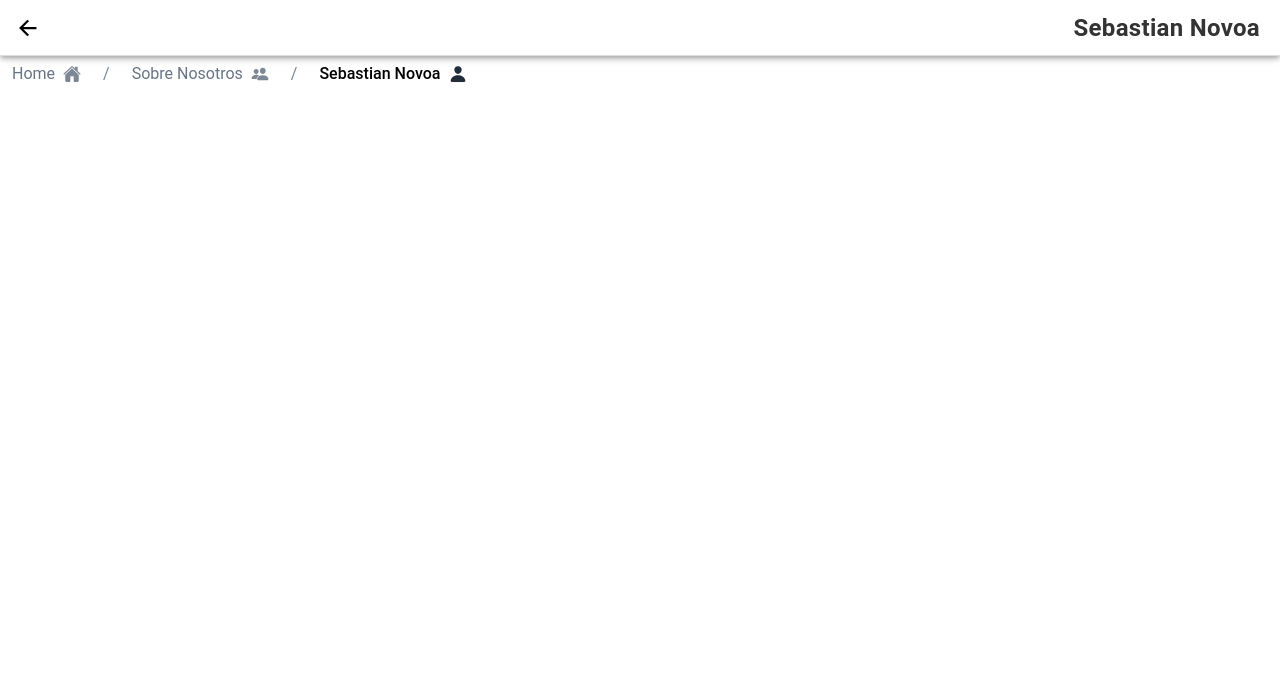
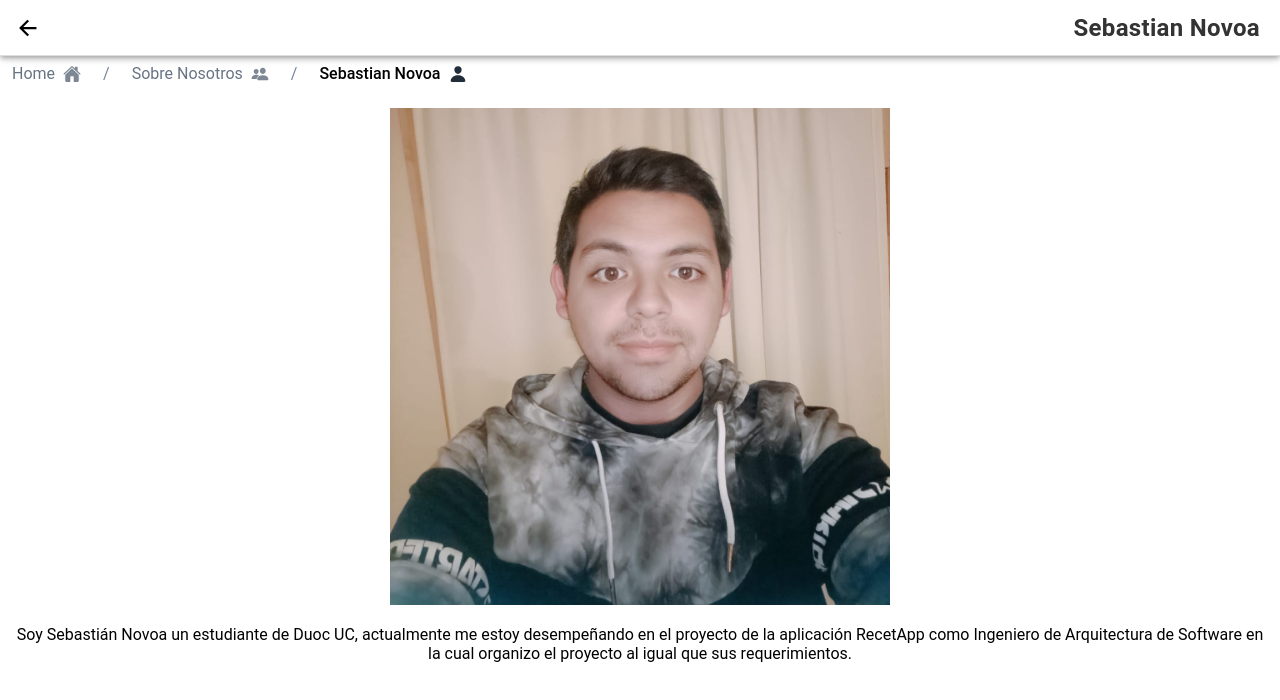
Before and after one commit to Matoxx01/RecetApp, a React (Vite) app: page /SebaN in a window 1280 px wide. Shown: the top 700 px of the page. Built offline with nearby package versions, Linux system fonts and the light colour scheme.

Commit message:
Actulizacion de "Aboutus.tsx" y las paginas de cada autor

```diff
--- a/src/pages/Aboutus.tsx
+++ b/src/pages/Aboutus.tsx
@@ -65,7 +65,7 @@ const Aboutus: React.FC = () => {
             </IonCol>
             <IonCol>
               <img
-                src="Autor_images/Matias.jpeg"
+                src="Autor_images/SebaN.jpg"
                 alt="Imagen 3"
                 onClick={() => handleButtonClick('/SebaN')}
                 style={{ width: '100%', cursor: 'pointer' }}
--- a/src/pages/Matias.tsx
+++ b/src/pages/Matias.tsx
@@ -42,7 +42,8 @@ import {
           </IonBreadcrumb>
         </IonBreadcrumbs>
         <IonContent className="ion-padding">
-
+          <center><img src="Autor_images/Matias.jpeg" style={{ width: '40%', cursor: 'pointer' }} /></center>
+          <center><p>Soy Matías Barrios, actualmente estudiante de ingenieria en informatica de DuocUC siempre motivado a aprender mas y a ser un buen estudiante. En este momento tengo el rol de programador y creador principal de la aplicacion presente.</p></center>
         </IonContent>
       </IonPage>
     );
--- a/src/pages/SebaN.tsx
+++ b/src/pages/SebaN.tsx
@@ -42,7 +42,8 @@ import {
           </IonBreadcrumb>
         </IonBreadcrumbs>
         <IonContent className="ion-padding">
-
+          <center><img src="Autor_images/SebaN.jpg" style={{ width: '40%', cursor: 'pointer' }} /></center>
+          <center><p>Soy Sebastián Novoa un estudiante de Duoc UC, actualmente me estoy desempeñando en el proyecto de la aplicación RecetApp como Ingeniero de Arquitectura de Software en la cual organizo el proyecto al igual que sus requerimientos.</p></center>
         </IonContent>
       </IonPage>
     );
--- a/src/pages/SebaR.tsx
+++ b/src/pages/SebaR.tsx
@@ -42,7 +42,8 @@ import {
           </IonBreadcrumb>
         </IonBreadcrumbs>
         <IonContent className="ion-padding">
-
+          <center><img src="Autor_images/SebaR.jpeg" style={{ width: '40%', cursor: 'pointer' }} /></center>
+          <center><p>Soy Sebastian Rojas, estudiante del instituto profesional Duoc UC. Mi dedicación al proyecto va enfocada al apartado del backend, como programador me esfuerzo dia a dia para dar la mejor solución al software, y como persona también me esfuerzo en ser mejor, ser más atento, pero lo que ya soy es alguien creativo, cauteloso y responsable.</p></center>
         </IonContent>
       </IonPage>
     );
```
Also changed, not shown: public/Autor_images/SebaN.jpg (added).
